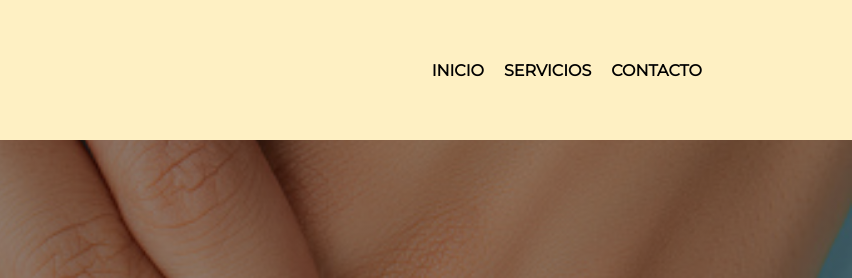
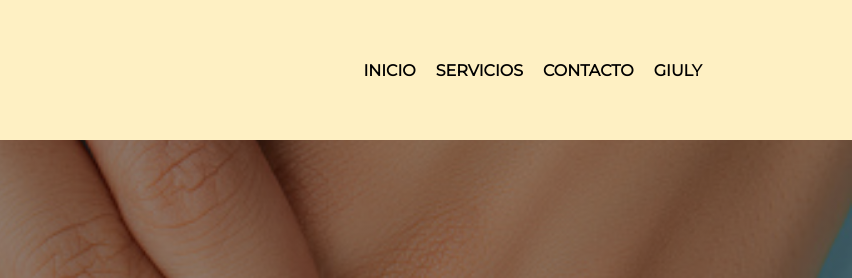
Before and after one commit to octabenavidez/agosnails, a plain HTML site: page index.html in a window 1280 px wide. Shown: the top 278 px of the page, 428-1280 px from the left. Drawn offline with Linux system fonts and the light colour scheme.

Commit message:
nueva actualizacion

```diff
--- a/index.html
+++ b/index.html
@@ -18,6 +18,7 @@
                 <a href="index.html">Inicio</a>
                 <a href="pages/servicios.html">Servicios</a>
                 <a href="#contactanos">Contacto</a>
+                <a href="#contactanos">Giuly</a>
             </nav>
         </div>
     </header>
```
